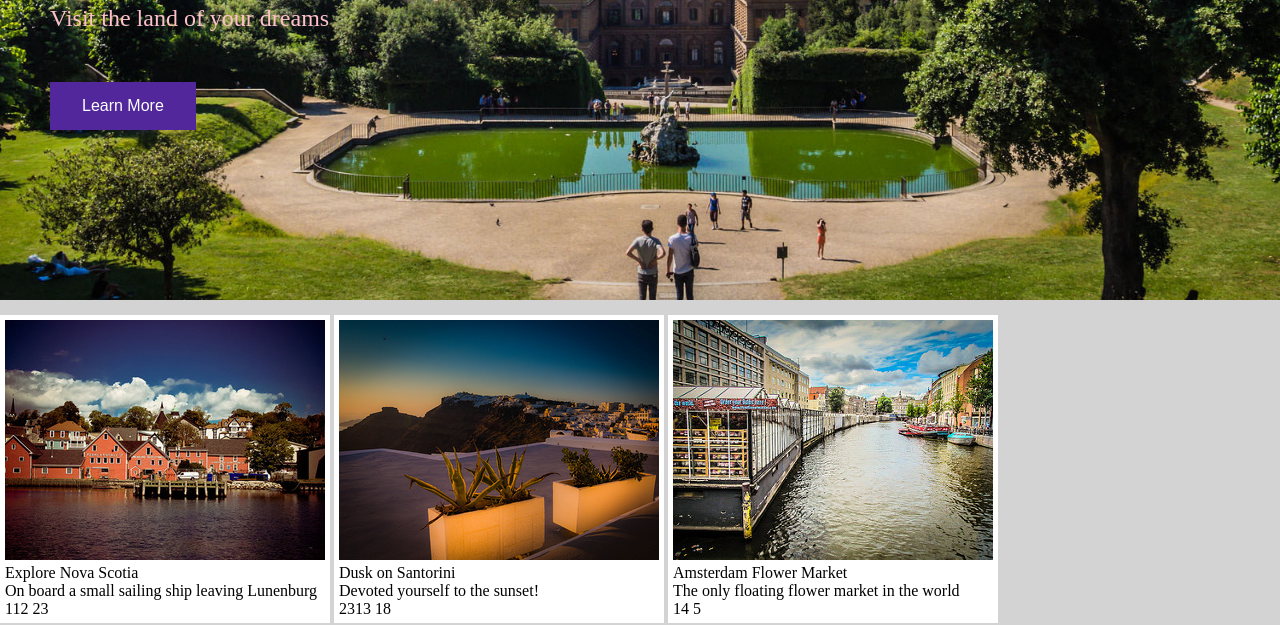
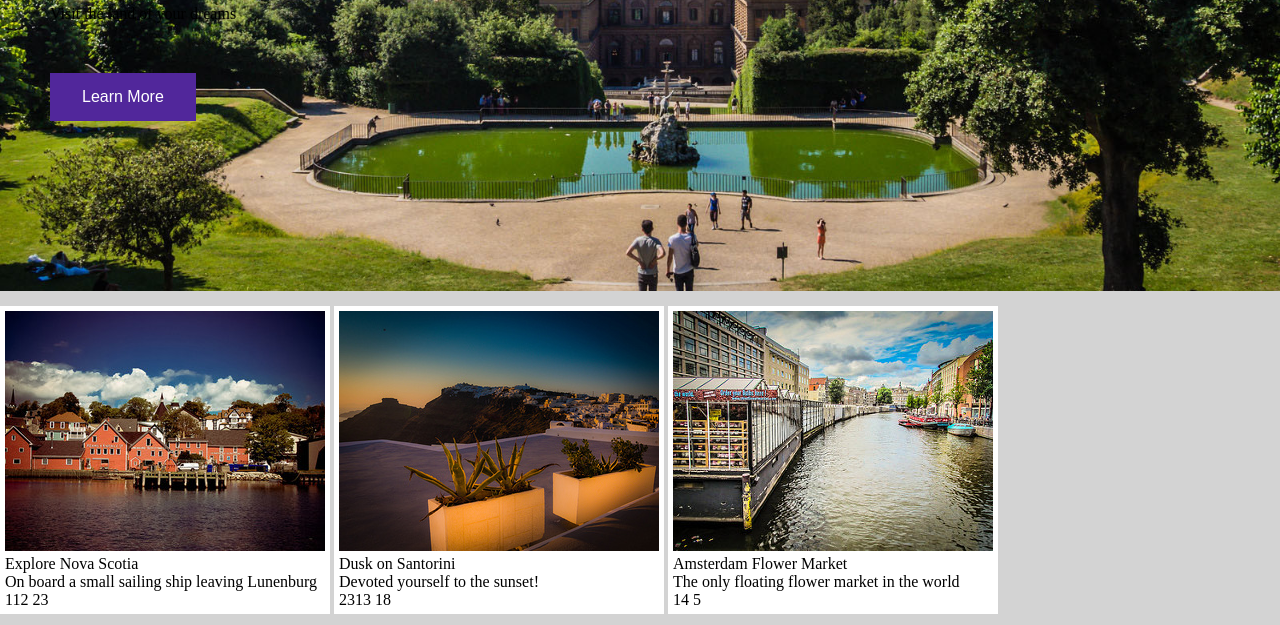
Before and after one commit to ckoiv936/web-assignment-1, a plain HTML site: page index.html in a window 1280 px wide. Shown: the part 175-800 px from the top of the page. Drawn offline with Linux system fonts and the light colour scheme.

Commit message:
its black now

```diff
--- a/As1.css
+++ b/As1.css
@@ -25,7 +25,9 @@ border:none;
 }
 p{
     /*color: white;*/
-	color:pink;
+	/*color:pink;*/
+	color: black
+
     font-size: 24px;
     margin-left: 50px;
     margin-top:20px;
```
